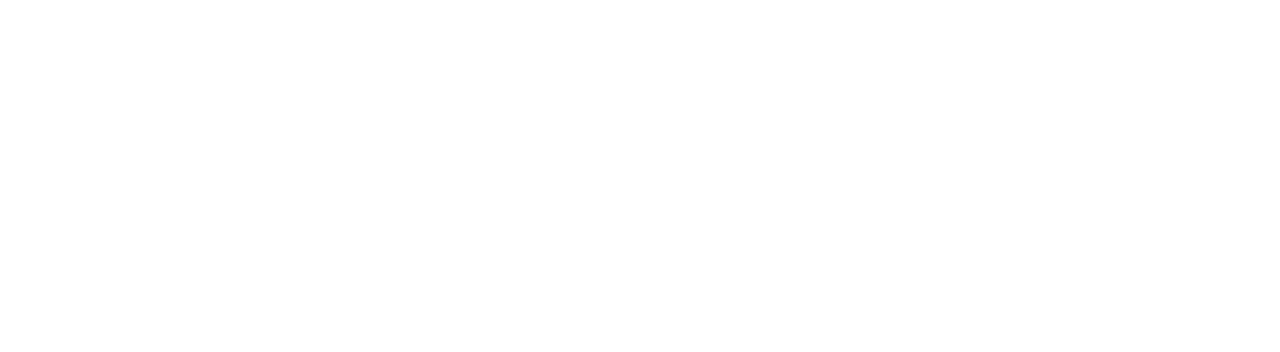
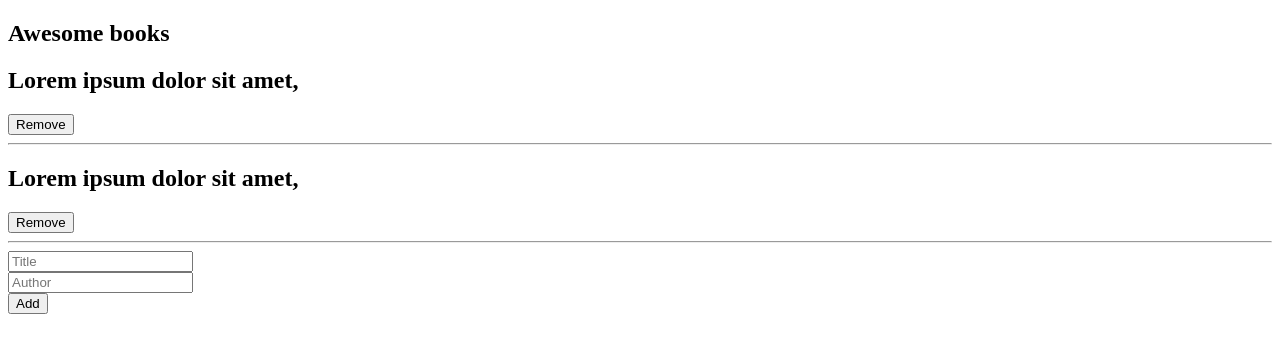
Before and after one commit to YannickZahinda/Awesome-book, a plain HTML site: page index.html in a window 1280 px wide. Drawn offline with Linux system fonts and the light colour scheme.

Commit message:
Update Html file

```diff
--- a/index.html
+++ b/index.html
@@ -9,10 +9,36 @@
 </head>
 <body>
     <main class="wrapper">
+        <header>
+            <nav></nav>
+        </header>
+        <section class="hero">
+            <h1>Awesome books</h1>
+            <div class="container">
+                <div class="books">
+                    <div class="card">
+                        <h2 class="content">Lorem ipsum dolor sit amet, </h2>
+                        <button type="button"> Remove</button>
+                    </div>
+                    <hr>
+                    <div class="card">
+                        <h2 class="content">Lorem ipsum dolor sit amet, </h2>
+                        <button type="button"> Remove</button>
+                    </div>
+                    <hr>
+                </div>
+                <form action="#">
+                    <input type="text" name="title" placeholder="Title">
+                    <br>
+                    <input type="text" name="author" placeholder="Author">
+                    <br>
+                    <button type="button">Add</button>
+                </form>
+        </div>
+
+        </section>
 
     </main>
-
-
     <script src="./app.js"></script>
 </body>
 </html>
```
